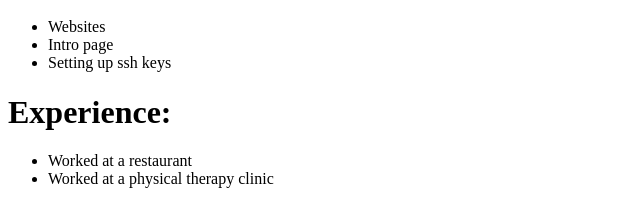
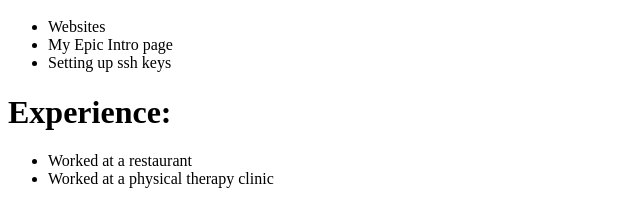
Before and after one commit to ktlawson/portfolio, a plain HTML site: page index.html in a window 1280 px wide. Shown: the part 177-382 px from the top of the page, 0-640 px from the left. Drawn offline with Linux system fonts and the light colour scheme.

Commit message:
More changes...

```diff
--- a/index.html
+++ b/index.html
@@ -13,7 +13,7 @@
 	<h1>Projects:</h1>
         	<ul>
 		<li>Websites</li>
-		<li>Intro page</li>
+		<li>My Epic Intro page</li>
 		<li>Setting up ssh keys</li>
 		</ul>
 
```
